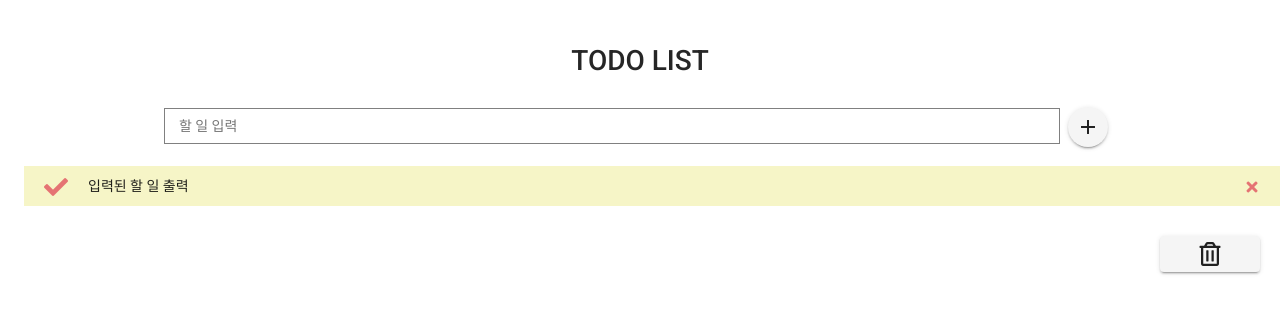
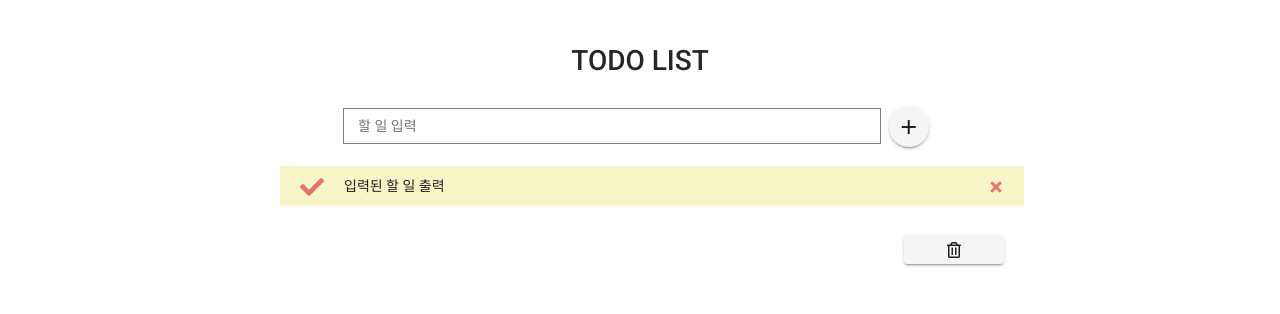
Before and after one commit to HyunaYun/todolistprac, a Vue app: page / in a window 1280 px wide. Shown: the top 314 px of the page. Built offline with nearby package versions, Linux system fonts and the light colour scheme.

Commit message:
todo update

```diff
--- a/src/App.vue
+++ b/src/App.vue
@@ -1,10 +1,12 @@
 <template>
+  <div class="form">
     <v-app id="app">
       <Header></Header>
       <Input @addTodo="addTodo"></Input>
       <List :propsdata="todolists" @deleteTodo="deleteTodo"></List>
       <Footer @removeAll="deleteAll"></Footer>
     </v-app>
+  </div>
 </template>
 
 <script>
@@ -36,6 +38,12 @@ export default {
 </script>
 
 <style>
+.form{
+  width: 60%;
+  height: 80%;
+  display: block;
+  margin: 0px auto;
+}
 #app{
   text-align: center;
   margin: 40px auto;
--- a/src/components/Footer.vue
+++ b/src/components/Footer.vue
@@ -1,6 +1,6 @@
 <template>
     <div>
-        <v-btn class="delete-all" @click="deleteAll" title="Remove All"><v-icon>far fa-trash-alt</v-icon></v-btn>
+        <v-btn small class="delete-all" @click="deleteAll" title="Remove All"><v-icon small>far fa-trash-alt</v-icon></v-btn>
     </div>
 </template>
 
```
Lines whose indentation alone changed are shown as unchanged.
